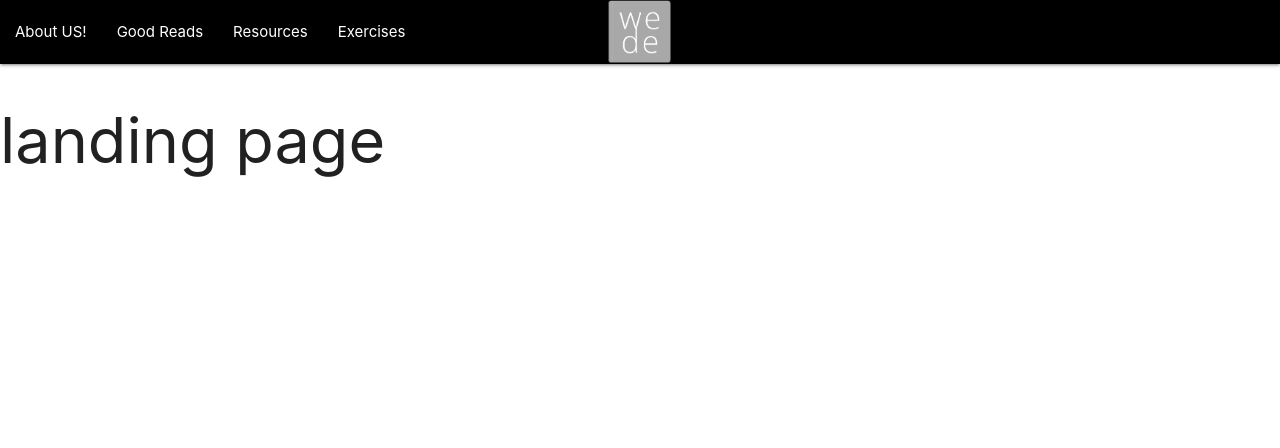
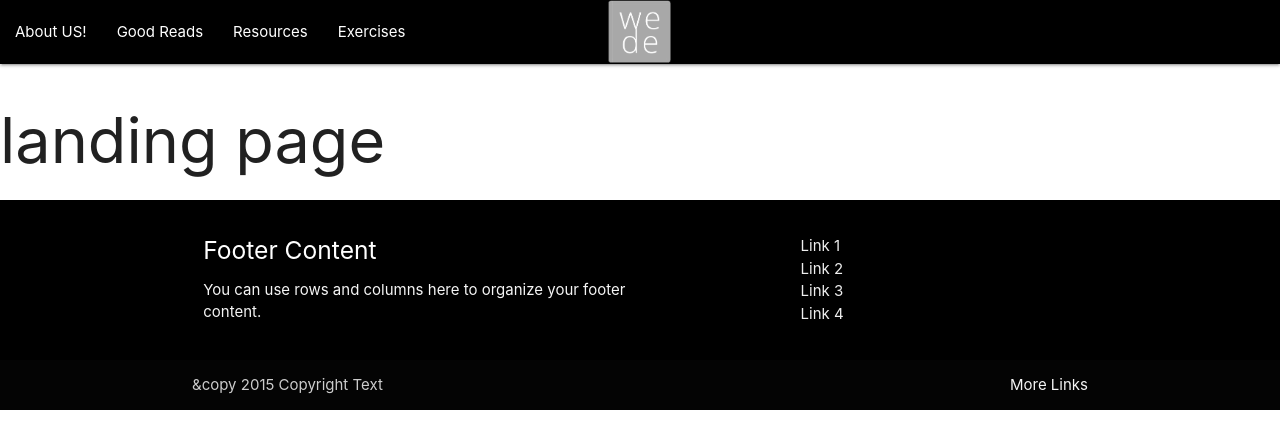
Before and after one commit to lillianparis/WebDevResources, a React (Create React App) app in the folder webdev/: page / in a window 1280 px wide. Shown: the top 448 px of the page. Built offline with nearby package versions, Linux system fonts and the light colour scheme.

Commit message:
Added footer

```diff
--- a/webdev/src/Pages/About/index.js
+++ b/webdev/src/Pages/About/index.js
@@ -1,12 +1,14 @@
 import React from "react";
 import "materialize-css";
 import Header from "../../components/Navbar/navbar";
+import Foot from"../../components/Footer/footer";
 
 function About() {
   return (
     <>
       <Header />
       <h1> About page </h1>{" "}
+      <Foot />
     </>
   );
 }
--- a/webdev/src/Pages/Landing/index.js
+++ b/webdev/src/Pages/Landing/index.js
@@ -1,12 +1,14 @@
 import React from "react";
 import "materialize-css";
 import Header from "../../components/Navbar/navbar";
+import Foot from "../../components/Footer/footer"
 
 function Landing() {
   return (
     <>
       <Header />
       <h1> landing page </h1>{" "}
+      <Foot />
     </>
   );
 }
--- a/webdev/src/components/Footer/footer.js
+++ b/webdev/src/components/Footer/footer.js
@@ -0,0 +1,24 @@
+import React from "react";
+import { Footer } from "react-materialize";
+import "./style.css";
+import "materialize-css";
+
+function Foot() {
+    return(
+        <Footer
+        className="bottom-fixed"
+        copyrights="&copy 2015 Copyright Text"
+        links={<ul><li><a className="grey-text text-lighten-3" href="#!">Link 1</a></li><li><a className="grey-text text-lighten-3" href="#!">Link 2</a></li><li><a className="grey-text text-lighten-3" href="#!">Link 3</a></li><li><a className="grey-text text-lighten-3" href="#!">Link 4</a></li></ul>}
+        moreLinks={<a className="grey-text text-lighten-4 right" href="#!">More Links</a>}
+      >
+        <h5 className="white-text">
+          Footer Content
+        </h5>
+        <p className="grey-text text-lighten-4">
+          You can use rows and columns here to organize your footer content.
+        </p>
+      </Footer>
+    );
+};
+
+export default Foot;
--- /dev/null
+++ b/webdev/src/components/Footer/style.css
@@ -0,0 +1,14 @@
+body {
+    display: flex;
+    min-height: 100vh;
+    flex-direction: column;
+  }
+
+  main {
+    flex: 1 0 auto;
+  }
+
+  .page-footer{
+    background-color: black;
+
+  }
```
